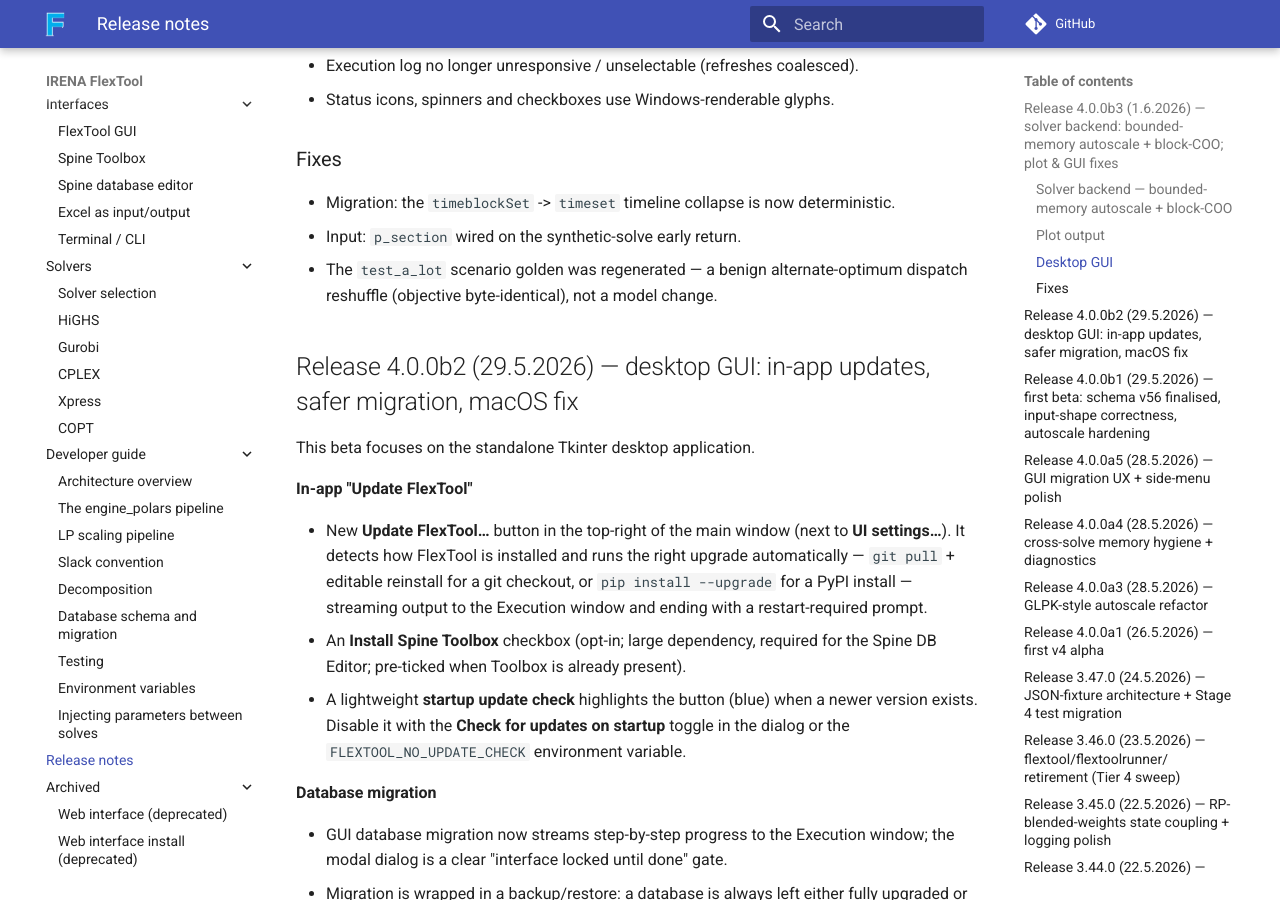
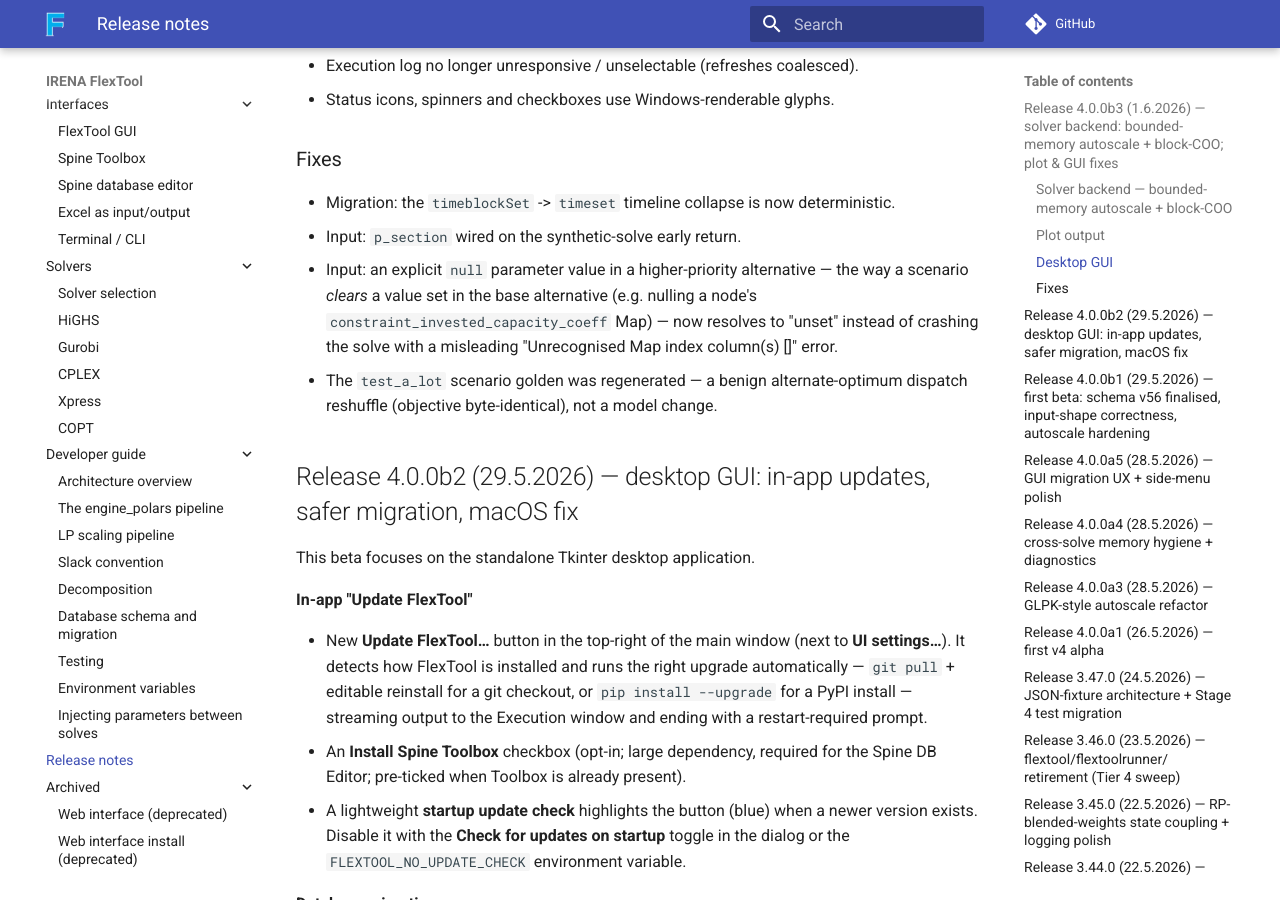
Before and after one commit to irena-flextool/flextool, an MkDocs documentation site: the page built from docs/release.md, in a window 1280 px wide and 900 px high, scrolled down 1008 px. Built offline with MkDocs 1.6.1 and Material for MkDocs 9.7.7, drawn with Linux system fonts in a browser that asks for light colours; comment, search, counter and statistics services are not loaded.

Commit message:
docs(release): note null-override fix under 4.0.0b3
Fold the explicit-null-clears-Map fix into the unpushed 4.0.0b3 beta
notes (the tag is being moved forward to include it).

Co-Authored-By: Claude Opus 4.8 (1M context) <noreply@anthropic.com>

```diff
--- a/RELEASE.md
+++ b/RELEASE.md
@@ -39,6 +39,11 @@ model or input changes.
 
 - Migration: the `timeblockSet` -> `timeset` timeline collapse is now deterministic.
 - Input: `p_section` wired on the synthetic-solve early return.
+- Input: an explicit `null` parameter value in a higher-priority alternative —
+  the way a scenario *clears* a value set in the base alternative (e.g. nulling
+  a node's `constraint_invested_capacity_coeff` Map) — now resolves to "unset"
+  instead of crashing the solve with a misleading "Unrecognised Map index
+  column(s) []" error.
 - The `test_a_lot` scenario golden was regenerated — a benign alternate-optimum
   dispatch reshuffle (objective byte-identical), not a model change.
 
```
